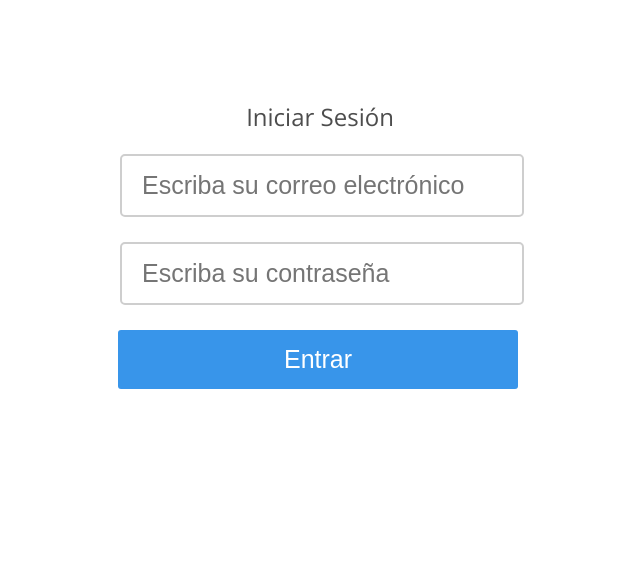
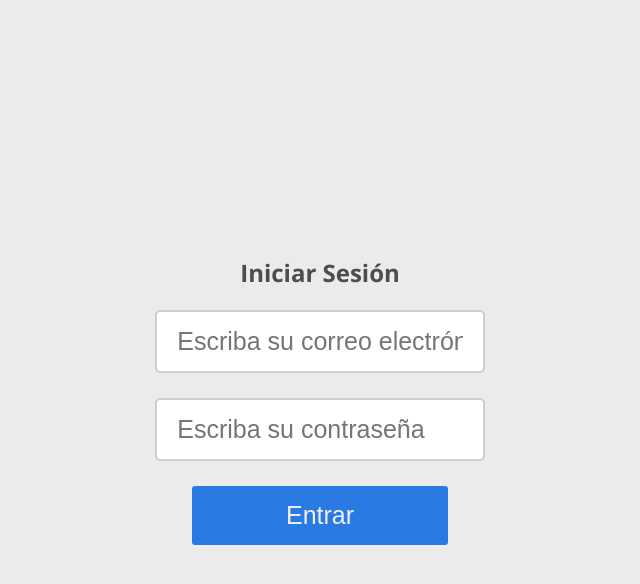
Before and after one commit to Olozano1194/challenger_4_Ecomerce_Alura, a website: page inicioSesion.html in a window 1280 px wide. Shown: the whole page, without its empty margins (320-960 px from the left). Drawn offline with nearby package versions, Linux system fonts and the light colour scheme.

Commit message:
Colocandole estilos al login

```diff
--- a/css/styleInicioSesion.css
+++ b/css/styleInicioSesion.css
@@ -1,48 +1,70 @@
+:root {
+    --bg-color: #ebebeb;
+    --input-placeholder: #4d4d4d;
+    --input-bg: #efefef;
+    --texto-destaque: #fff;
+    --azul-destaque: #2a7ae4;
+    --bg-contacto: #eaf2fd;
+   /* font-family: "Open Sans", sans-serif; */
+}
+
 * {
     margin: 0;
     padding: 0;
+    box-sizing: border-box; /*esta propiedad nos sirve para que tome los valores que estamos declarando de la altura y anchura y no nos la sume*/
+}
 
+html {
+    font-size: 62.5%; /*para que el 1rem sea igual a 10px*/
 }
 
 body {
-      box-sizing: border-box; /*esta propiedad nos sirve para que tome los valores que estamos declarando de la altura y anchura y no nos la sume*/
+    width: 100%;
+    height: 100vh;
       font-family: "Open Sans", sans-serif;
-      font-size: 16px;
+      font-size: 1.6rem;
       background-color: var(--bg-color);
-      scroll-behavior: smooth;
+      display: flex;
+      justify-content: center;
+      align-items: center;
+
+
   }
 
-  .contenedor {
-    margin: 100px auto;
-    width: 400px;
+.contenedor {
+    width: 100%;
+    display: flex;
+    justify-content: center;
+    align-items: center;
+    flex-direction: column;
   }
 
-  .titulo {
-    font-size: 24px;
+.titulo {
+    width: 100%;
+    color: var(--input-placeholder);
+    font-size: 2.4rem;
     line-height: 34px;
-    margin-bottom: 20px ;
-    font-weight: 400 bold;
-    color: #4d4d4d;
+    font-weight: 900;
+    padding-bottom: 2rem;
     text-align: center;
 }
 
-
 .form_InicioSesion {
     display: flex;
+    justify-content: center;
+    align-items: center;
     flex-direction: column;
-    line-height: 25px;
-
-
-
 }
 
 .form_InicioSesion input[type=text],
 .form_InicioSesion input[type=password] {
+    border: none;
     border: 2px solid #cecece;
     border-radius: 5px;
-    padding: 15px 20px;
-    font-size: 25px;
-    color: #a4a4a4;
+    padding: 1.5rem 2rem;
+    font-size: 2.5rem;
+    color: var(--bg-color);
+    outline: none;
 }
 
 .form_InicioSesion input[type=text],
@@ -57,15 +79,13 @@ body {
 }
 
 .form_InicioSesion .btn {
-    margin: auto;
-    background: #3895ea;
-    color: #fff;
+    background: var(--azul-destaque);
+    color: var(--input-bg);
     border: none;
-    font-size: 25px;
-    margin-left: -2px;
-    border-radius: 3px;
-    padding: 15px 40px;
-    width: 100%;
+    font-size: 2.5rem;
+    border-radius: 0.3rem;
+    padding: 1.5rem 4rem;
+    width: 70%;
     cursor: pointer;
 
 }
--- a/inicioSesion.html
+++ b/inicioSesion.html
@@ -14,7 +14,7 @@
     <div class="contenedor">
         <h1 class="titulo">Iniciar Sesión</h1>
 
-    <form action="" class="form_InicioSesion">
+    <form action="#" class="form_InicioSesion">
         <input type="text" placeholder="Escriba su correo electrónico">
         <input type="password" placeholder="Escriba su contraseña">
         <input type="submit" value="Entrar" class="btn">
```
